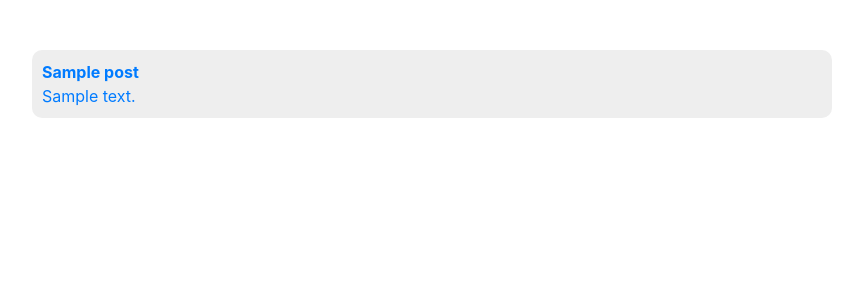
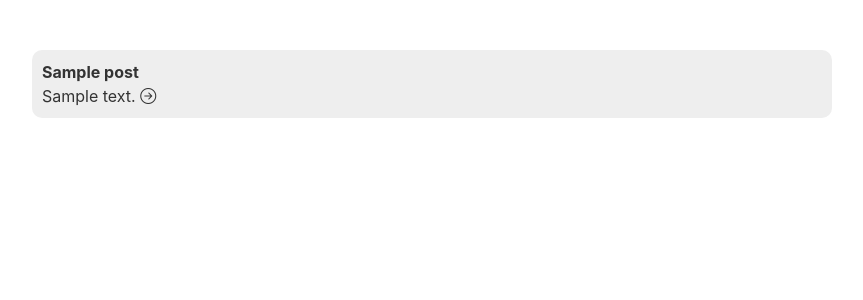
Before and after one commit to mgh35/lab-zen_of_django, a Django app: page /posts/ in a window 1280 px wide. Shown: the part 96-396 px from the top of the page, without its empty margins (208-1071 px from the left). Run offline with Django 3.2, Linux system fonts and the light colour scheme; tables that the repository leaves empty hold one stand-in row (values such as "Sample post"); some libraries are stand-ins or nearby versions.

Commit message:
Standardize post list

```diff
--- a/blog/blog/static/site.css
+++ b/blog/blog/static/site.css
@@ -30,14 +30,19 @@ body {
     width: 800px;
 }
 
-.post {
+.post-summary {
     background-color: #EEEEEE;
+    color: #333333;
     padding: 10px;
     margin-top: 50px;
     width: 100%;
     border-radius: 10px;
 }
 
-.post-title {
+.post-summary-title {
     font-weight: bold;
 }
+
+.post-summary-link {
+    text-decoration: none;
+}
--- a/blog/blog/templates/blog/posts_list.html
+++ b/blog/blog/templates/blog/posts_list.html
@@ -1,12 +1,5 @@
 {% extends "base.html" %}
 
 {% block content %}
-    {% for post in data %}
-        <a href="{% url 'post-detail' post.id %}">
-            <div class="post">
-                <div class="post-title">{{ post.title }}</div>
-                <div class="post-text">{{ post.text | truncatechars:50 }}</div>
-            </div>
-        </a>
-    {% endfor %}
+    {% include "includes/posts_list.html" %}
 {% endblock content %}
--- /dev/null
+++ b/blog/blog/templates/includes/posts_list.html
@@ -0,0 +1,11 @@
+{% for post in data %}
+    <a class="post-summary-link" href="{% url 'post-detail' post.id %}">
+        <div class="post-summary">
+            <div class="post-summary-title">{{ post.title }}</div>
+            <div class="post-summary-text">
+                {{ post.text | truncatechars:50 }}
+                <i class="bi-arrow-right-circle"></i>
+            </div>
+        </div>
+    </a>
+{% endfor %}
--- a/blog/blog/views.py
+++ b/blog/blog/views.py
@@ -40,7 +40,7 @@ class SignupView(FormView):
 class PublicHomeList(ListView):
     ordering = ["-create_time"]
     template_name = "blog/public_home.html"
-    context_object_name = "posts"
+    context_object_name = "data"
 
     def get_queryset(self) -> QuerySet:
         return all_permissioned_posts(self.request.user)
@@ -49,7 +49,7 @@ class PublicHomeList(ListView):
 class HomeList(LoginRequiredMixin, ListView):
     ordering = ["-create_time"]
     template_name = "blog/home.html"
-    context_object_name = "posts"
+    context_object_name = "data"
 
     def get_queryset(self) -> QuerySet:
         return all_permissioned_posts(self.request.user)
```
Also changed, not shown: blog/blog/templates/blog/public_home.html (+1 -6 lines).
